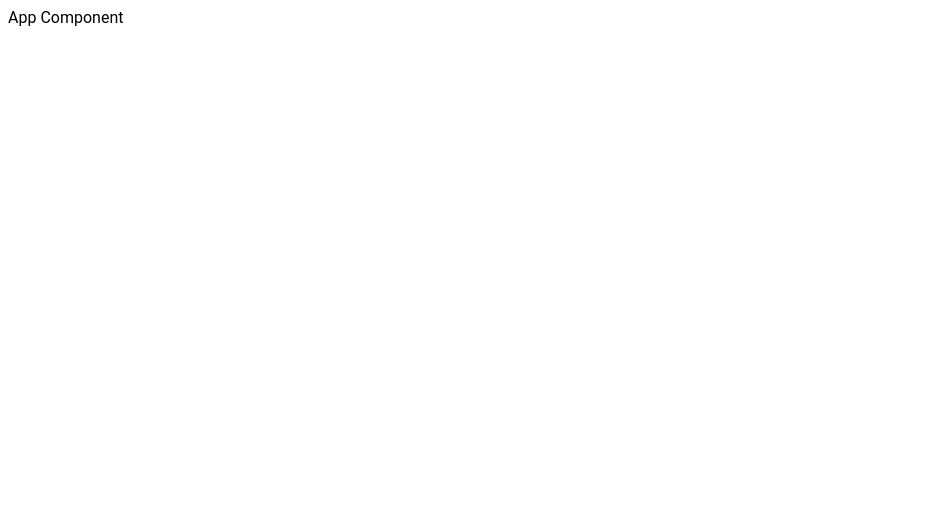
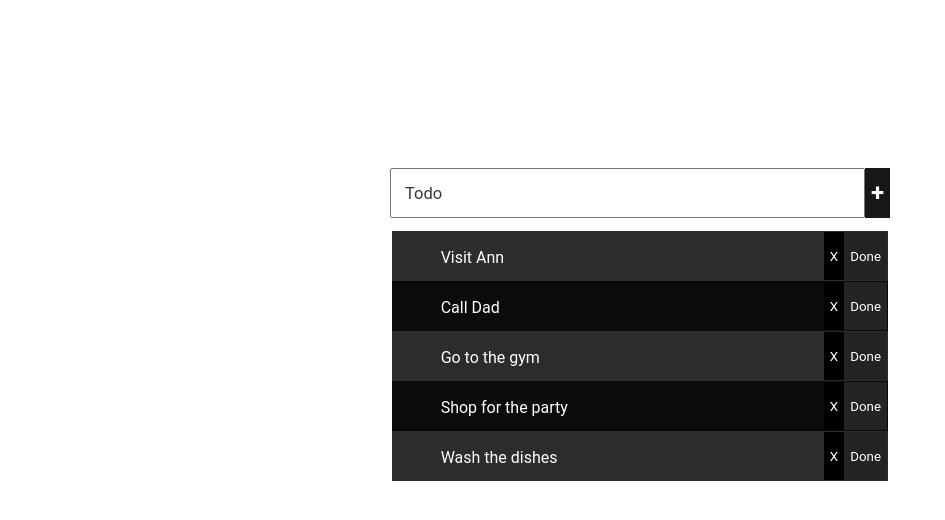
Before and after one commit to milihendrix/to-do-list-Angular, an Angular app: page / in a window 1280 px wide. Shown: the top 520 px of the page, without its empty margins (0-945 px from the left). Built offline with nearby package versions, Linux system fonts and the light colour scheme.

Commit message:
add html content

```diff
--- a/src/app/app.component.html
+++ b/src/app/app.component.html
@@ -1,3 +1,65 @@
-<div>
-  App Component
+<div class="container">
+  <div class="todo-list">
+    <div class="input-group">
+      <input type="text" placeholder="Todo">
+      <button class="add-button">+</button>
+    </div>
+    <table>
+      <tr class="even">
+        <td>
+          <pre>
+            Visit Ann
+          </pre>
+        </td>
+        <td>
+          <button class="remove-button">X</button>
+          <button class="done-button">Done</button>
+        </td>
+      </tr>
+      <tr class="odd">
+        <td>
+          <pre>
+            Call Dad
+          </pre>
+        </td>
+        <td>
+          <button class="remove-button">X</button>
+          <button class="done-button">Done</button>
+        </td>
+      </tr>
+      <tr class="even">
+        <td>
+          <pre>
+            Go to the gym
+          </pre>
+        </td>
+        <td>
+          <button class="remove-button">X</button>
+          <button class="done-button">Done</button>
+        </td>
+      </tr>
+      <tr class="odd">
+        <td>
+          <pre>
+            Shop for the party
+          </pre>
+        </td>
+        <td>
+          <button class="remove-button">X</button>
+          <button class="done-button">Done</button>
+        </td>
+      </tr>
+      <tr class="even">
+        <td>
+          <pre>
+            Wash the dishes
+          </pre>
+        </td>
+        <td>
+          <button class="remove-button">X</button>
+          <button class="done-button">Done</button>
+        </td>
+      </tr>
+    </table>
+  </div>
 </div>
```
